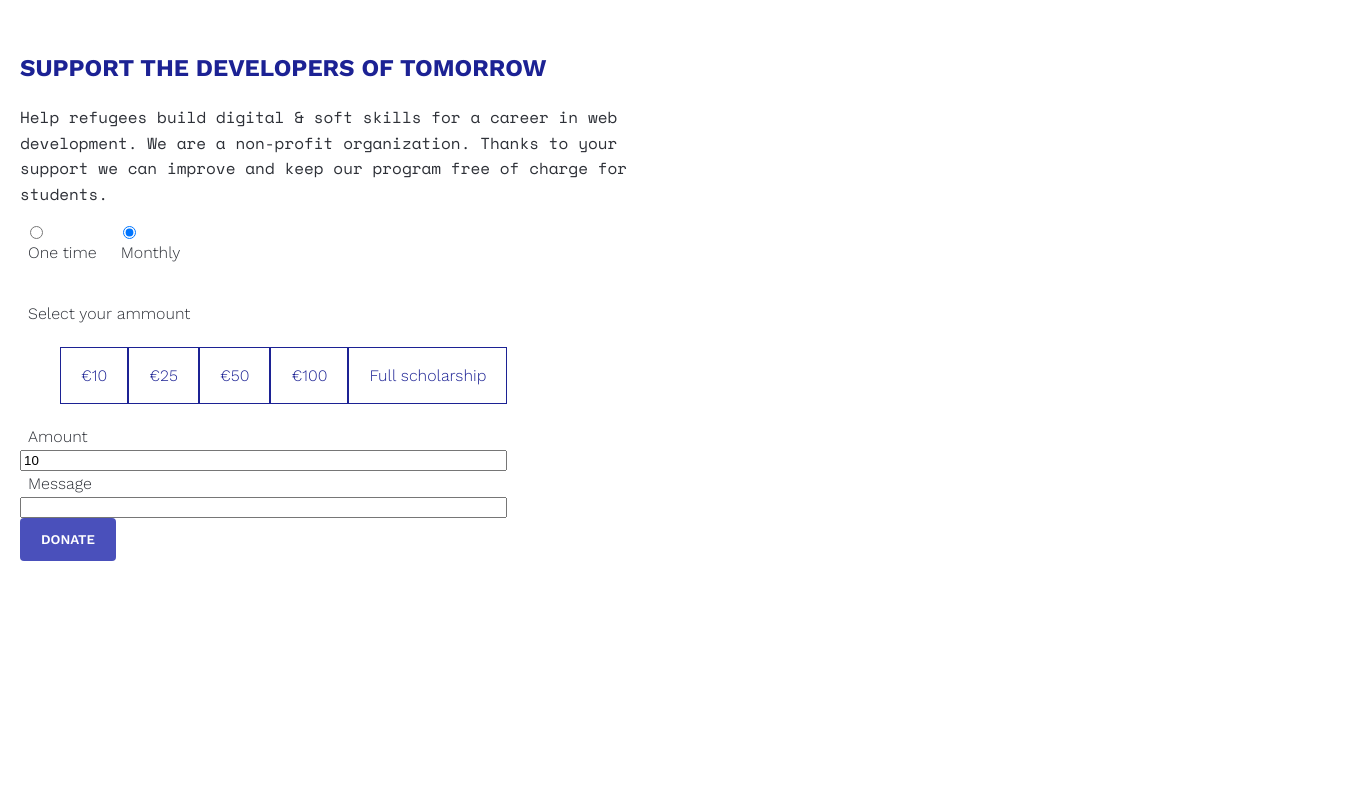
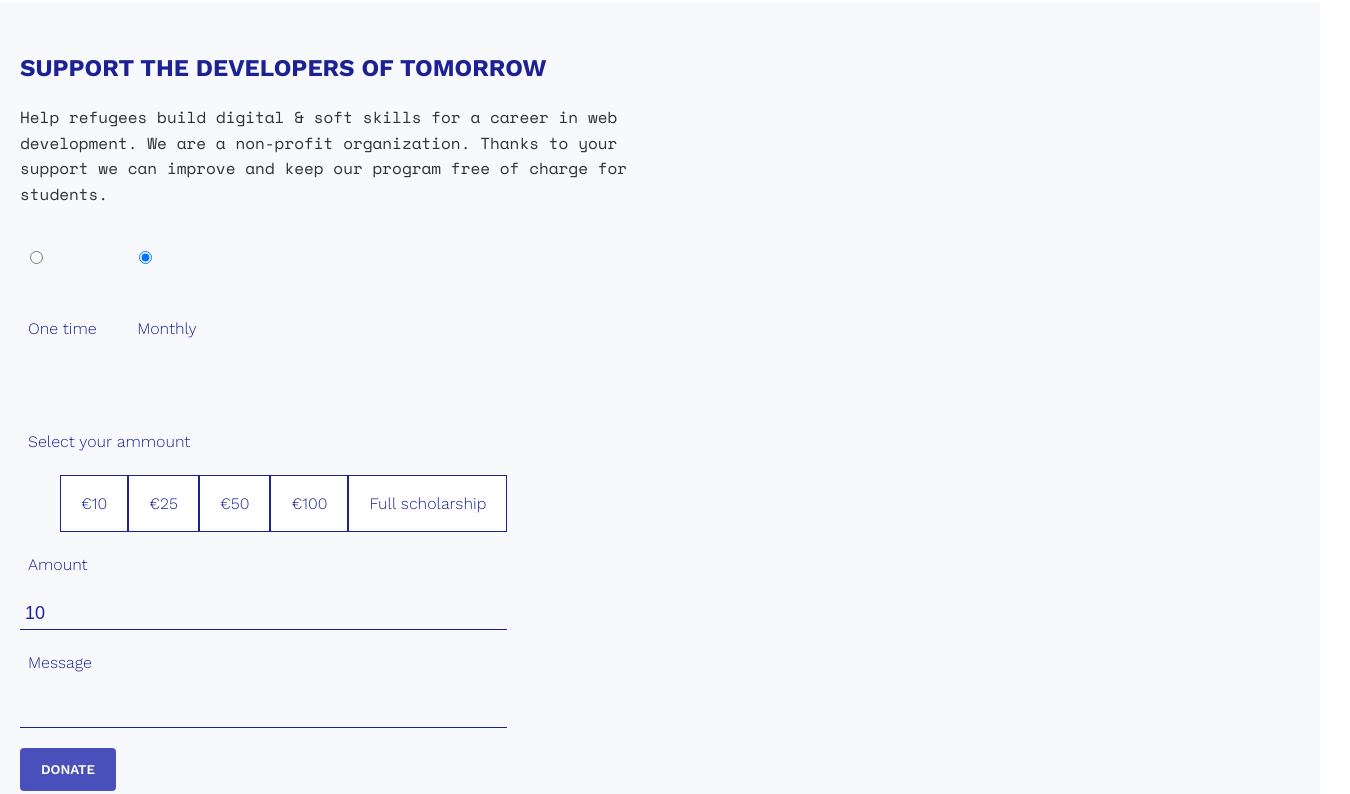
Before and after one commit to OksanaShulha/HYF.be-5, a plain HTML site: page index.html in a window 1280 px wide. Shown: the part 1570-2364 px from the top of the page, 1350 px wide, since content can reach past the window. Before the commit the page ends 2181 px from the top, so only its background shows below. Drawn offline with nearby package versions, Linux system fonts and the light colour scheme.

Commit message:
More styles for fields

```diff
--- a/css/style.css
+++ b/css/style.css
@@ -344,11 +344,19 @@ h2 {
   justify-content: center;
   width: 100%;
   max-width: 1280px;
-  padding: 50px 20px;
+
+  padding-top: 50px;
+  padding-right: 20px;
+  padding-bottom: 50px;
+  padding-left: 20px;
+
   position: relative;
   justify-content: center;
   width: 100%;
-  padding-right: 50px;
+
+  background: rgb(248, 249, 252);
+  z-index: 1;
+  flex: 0 0 auto;
 }
 
 .supText {
@@ -426,3 +434,32 @@ input.radio {
   display: flex;
   flex-direction: column;
 }
+
+.inSup {
+  width: 100%;
+  border-top: none;
+  border-right: none;
+  border-left: none;
+  border-image: initial;
+  border-bottom: 1px solid rgb(28, 34, 148);
+  margin: 20px 0px;
+  font-size: 18px;
+  padding: 5px;
+  box-sizing: border-box;
+  color: rgb(28, 34, 148);
+  background-color: transparent;
+  outline: none;
+}
+
+.labSup {
+  color: rgb(28, 34, 148);
+  text-align: left;
+  max-width: none;
+  line-height: 160%;
+  font-size: 16px;
+  font-family: "Work Sans", sans-serif;
+  margin: 0px;
+  white-space: pre-wrap;
+  word-break: break-word;
+  font-weight: 300;
+}
--- a/index.html
+++ b/index.html
@@ -112,17 +112,17 @@
         </div>
         <form class="supForm">
           <div class="divRadio">
-            <label for="once">
+            <label class="labSup" for="once">
               <input type="radio" name="support" id="once" class="radioSupport">
               <p>One time</p>
             </label>
-            <label for="monthly">
+            <label class="labSup"  for="monthly">
               <input type="radio" name="support" id="monthly" class="radioSupport" checked>
               <p>Monthly</p>
             </label>
           </div>
           <div class="ammount">
-            <label for="amount-options">Select your ammount</label>
+            <label class="labSup" for="amount-options">Select your ammount</label>
             <ul class="ulAmount">
               <li class="liAmount" tabindex="0">€10</li>
               <li class="liAmount" tabindex="0">€25</li>
@@ -130,10 +130,10 @@
               <li class="liAmount" tabindex="0">€100</li>
               <li class="liAmount" tabindex="0">Full scholarship</li>
             </ul>
-            <label for="amount">Amount</label>
-            <input type="number" value="10">
-            <label for="message">Message</label>
-            <input type="text" value>
+            <label class="labSup" for="amount">Amount</label>
+            <input class="inSup" type="number" value="10">
+            <label class="labSup" for="message">Message</label>
+            <input class="inSup" type="text" value>
           </div>
           <button class="button">Donate</button>
         </form>
```
